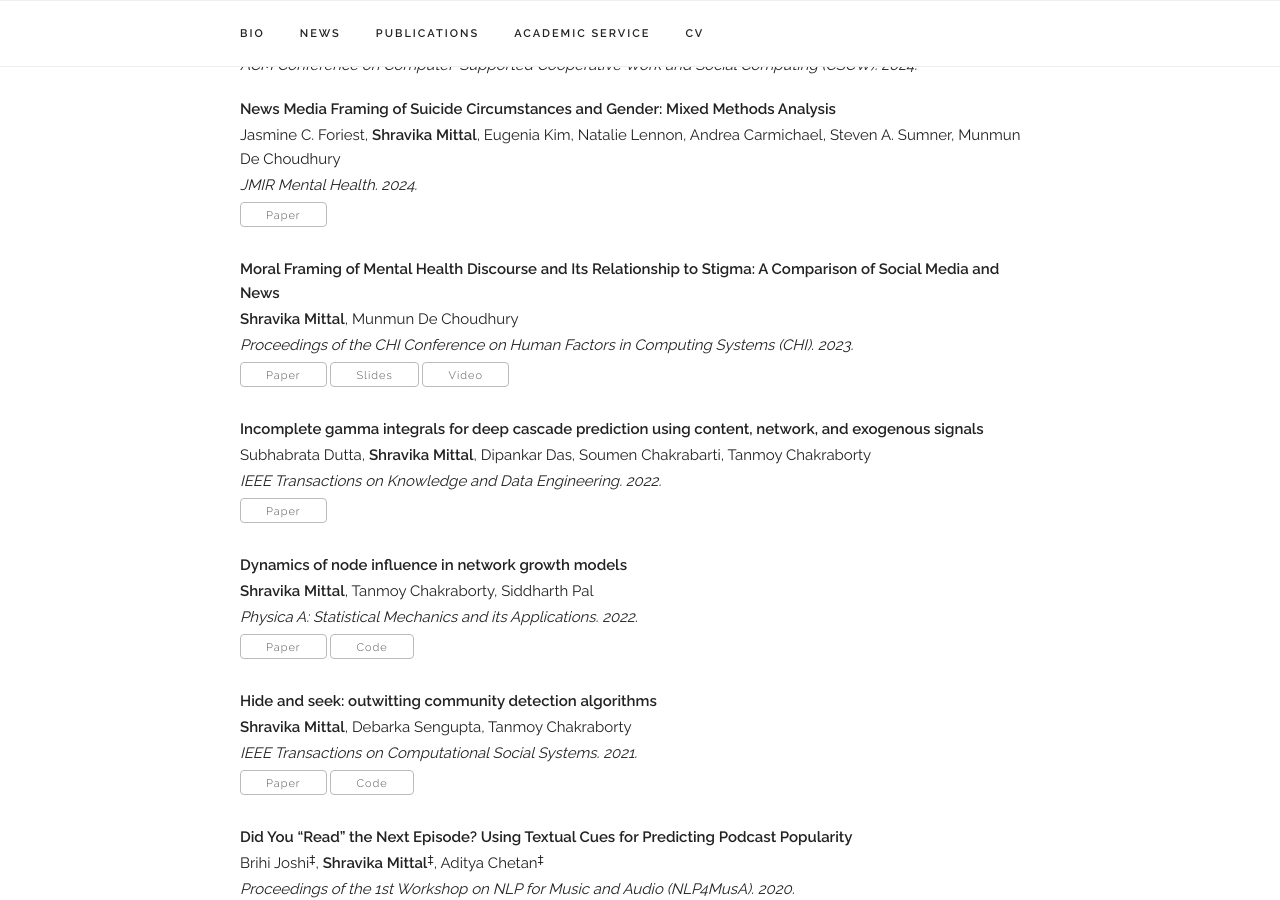
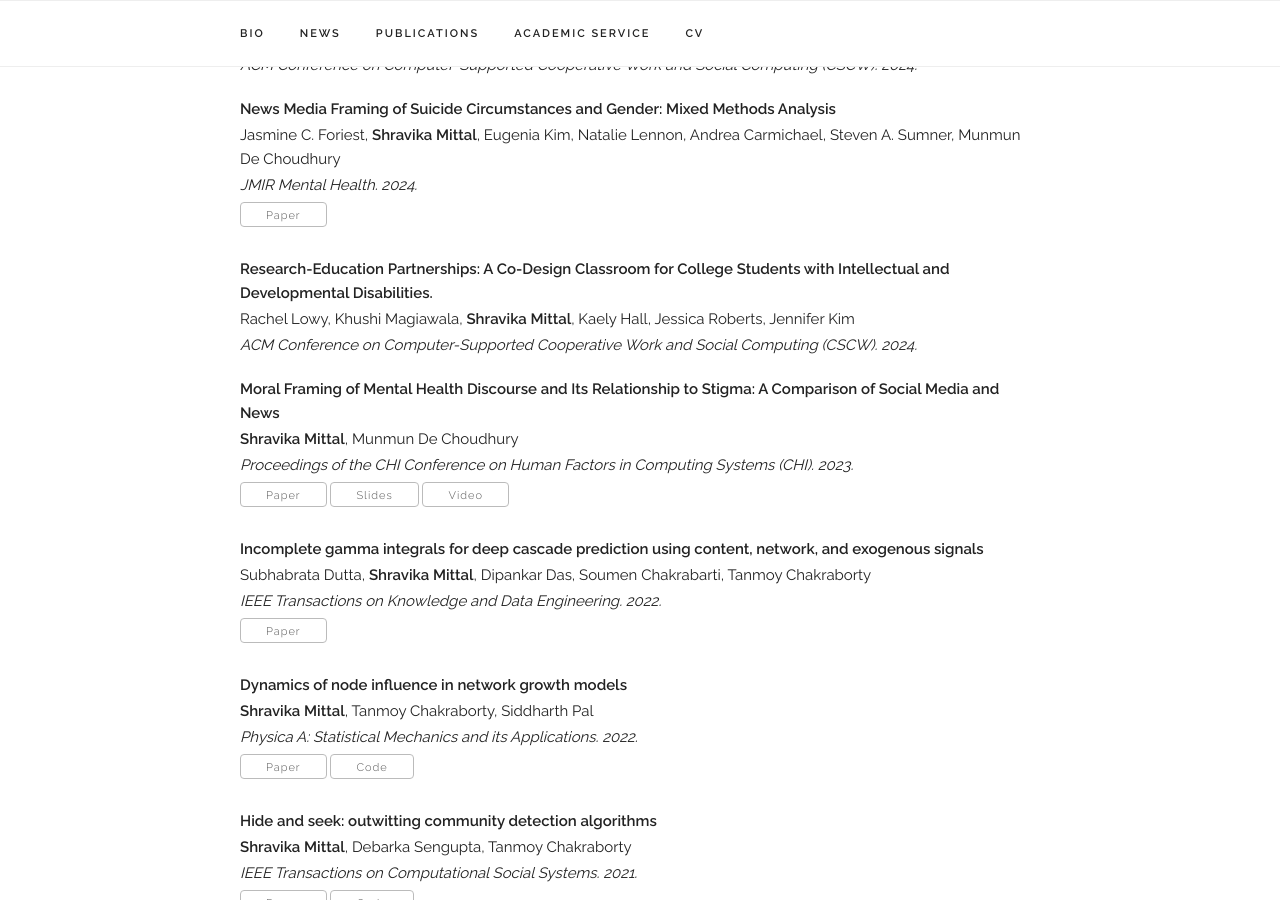
Before and after one commit to mittalshravika/mittalshravika.github.io, a Jekyll site: the page built from index.html, in a window 1280 px wide and 900 px high, scrolled down 1715 px. Built offline with Jekyll 4.4.1, drawn with Linux system fonts in a browser that asks for light colours; some web fonts are replaced.

Commit message:
added rachel's publication

```diff
--- a/_data/publications.yaml
+++ b/_data/publications.yaml
@@ -166,6 +166,11 @@ papers:
     paper_pdf: "https://mental.jmir.org/2024/1/e49879"
     selected: y
 
+  - title: "Research-Education Partnerships: A Co-Design Classroom for College Students with Intellectual and Developmental Disabilities."
+    authors: "Rachel Lowy, Khushi Magiawala, <b>Shravika Mittal</b>, Kaely Hall, Jessica Roberts, Jennifer Kim"
+    venue: "ACM Conference on Computer-Supported Cooperative Work and Social Computing (CSCW). 2024."
+    selected: y
+
   - title: "Moral Framing of Mental Health Discourse and Its Relationship to Stigma: A Comparison of Social Media and News"
     authors: "<b>Shravika Mittal</b>, Munmun De Choudhury"
     venue: "Proceedings of the CHI Conference on Human Factors in Computing Systems (CHI). 2023."
```
